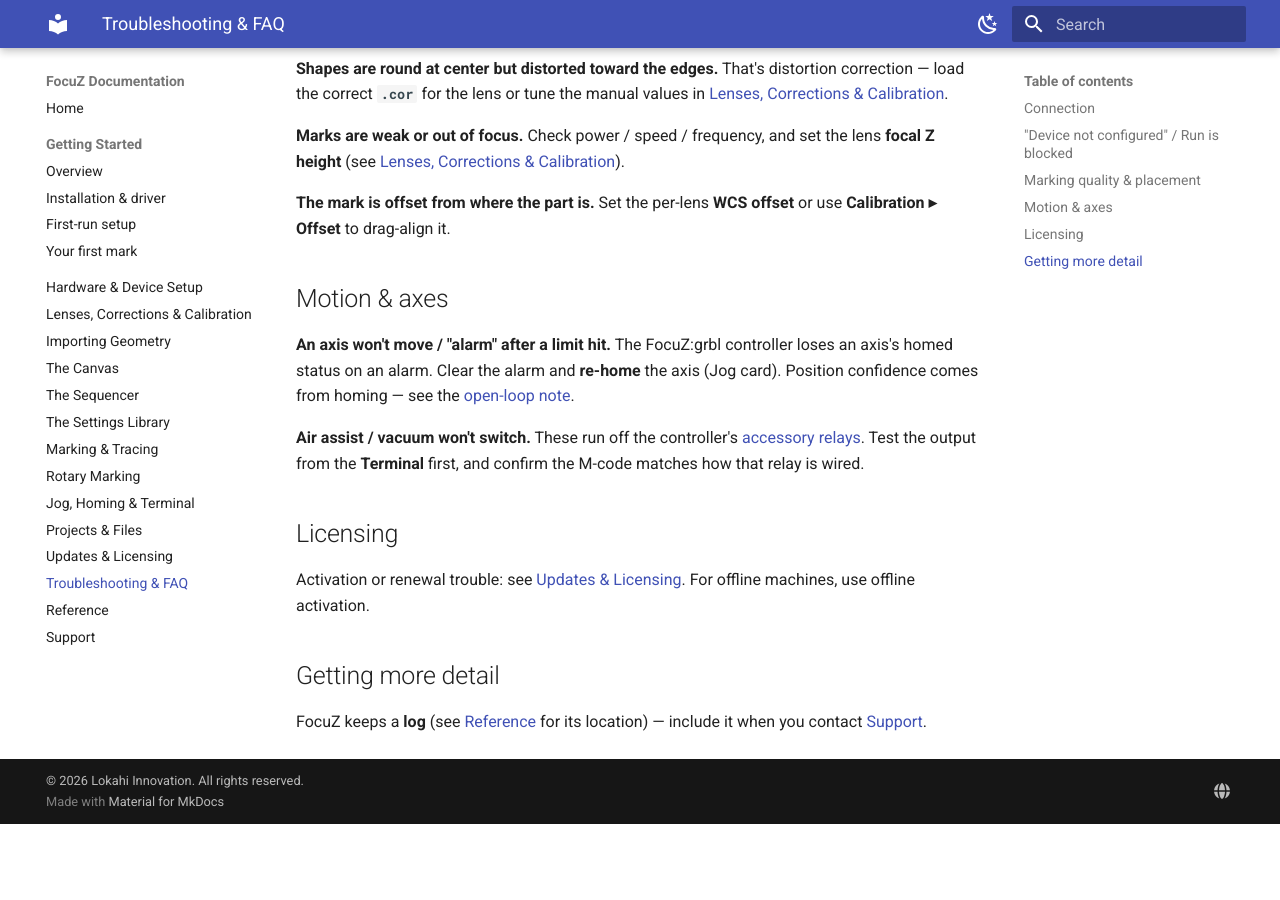
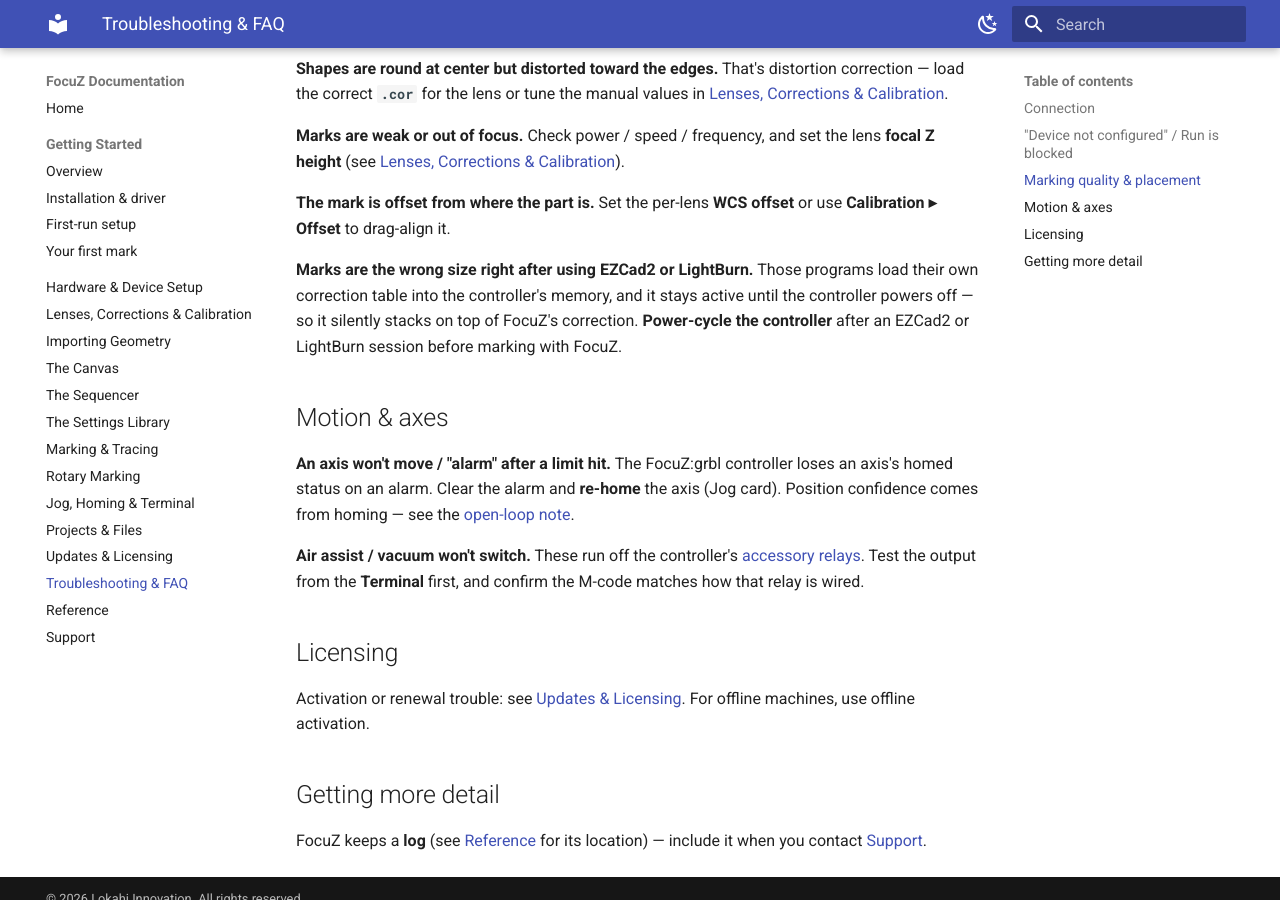
Before and after one commit to Lokahi-Shop/focuz-docs, an MkDocs documentation site: the page built from docs/troubleshooting.md, in a window 1280 px wide and 900 px high, scrolled down 792 px. Built offline with MkDocs 1.6.1 and Material for MkDocs 9.7.7, drawn with Linux system fonts in a browser that asks for light colours; before the commit the page ends 1616 px from its top, so only the background shows below that.

Commit message:
Troubleshooting: power-cycle the controller after EZCad2/LightBurn sessions
Their correction table stays resident in controller RAM and stacks on
FocuZ's own correction until power-off. Confirmed on hardware 2026-07-28.

Co-Authored-By: Claude Fable 5 <noreply@anthropic.com>

```diff
--- a/docs/troubleshooting.md
+++ b/docs/troubleshooting.md
@@ -36,6 +36,11 @@ correct **`.cor`** for the lens or tune the manual values in
 **The mark is offset from where the part is.** Set the per-lens **WCS offset** or use **Calibration ▸
 Offset** to drag-align it.
 
+**Marks are the wrong size right after using EZCad2 or LightBurn.** Those programs load their own
+correction table into the controller's memory, and it stays active until the controller powers off —
+so it silently stacks on top of FocuZ's correction. **Power-cycle the controller** after an EZCad2 or
+LightBurn session before marking with FocuZ.
+
 ## Motion & axes
 
 **An axis won't move / "alarm" after a limit hit.** The FocuZ:grbl controller loses an axis's homed status
```
